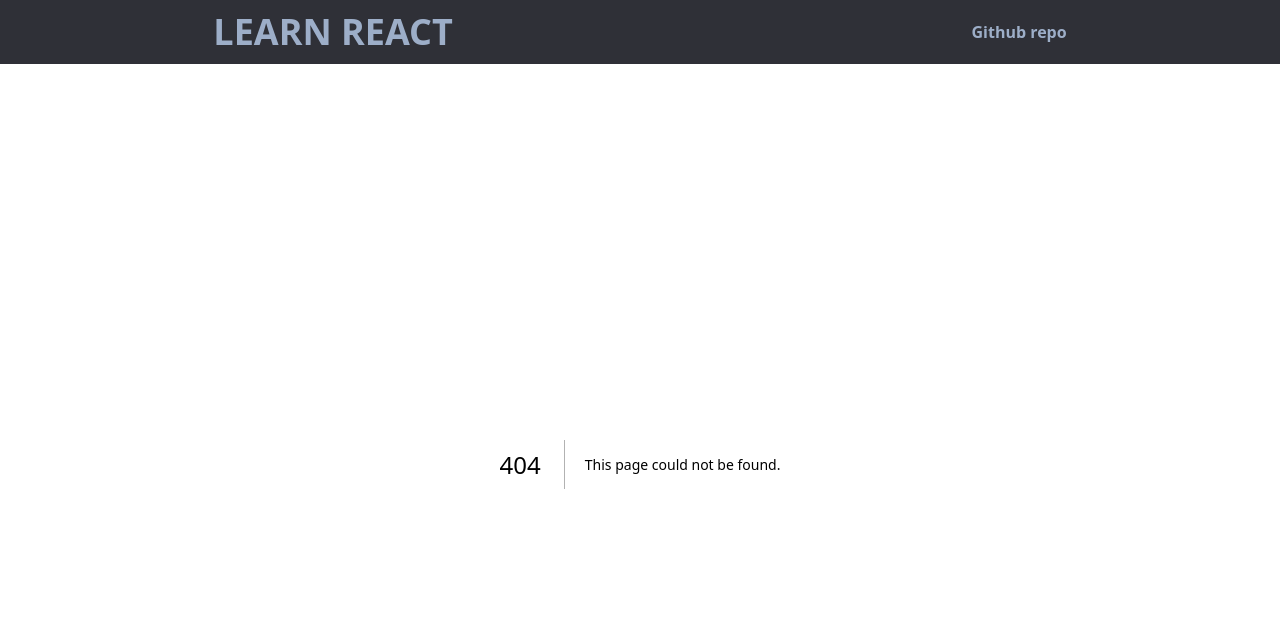
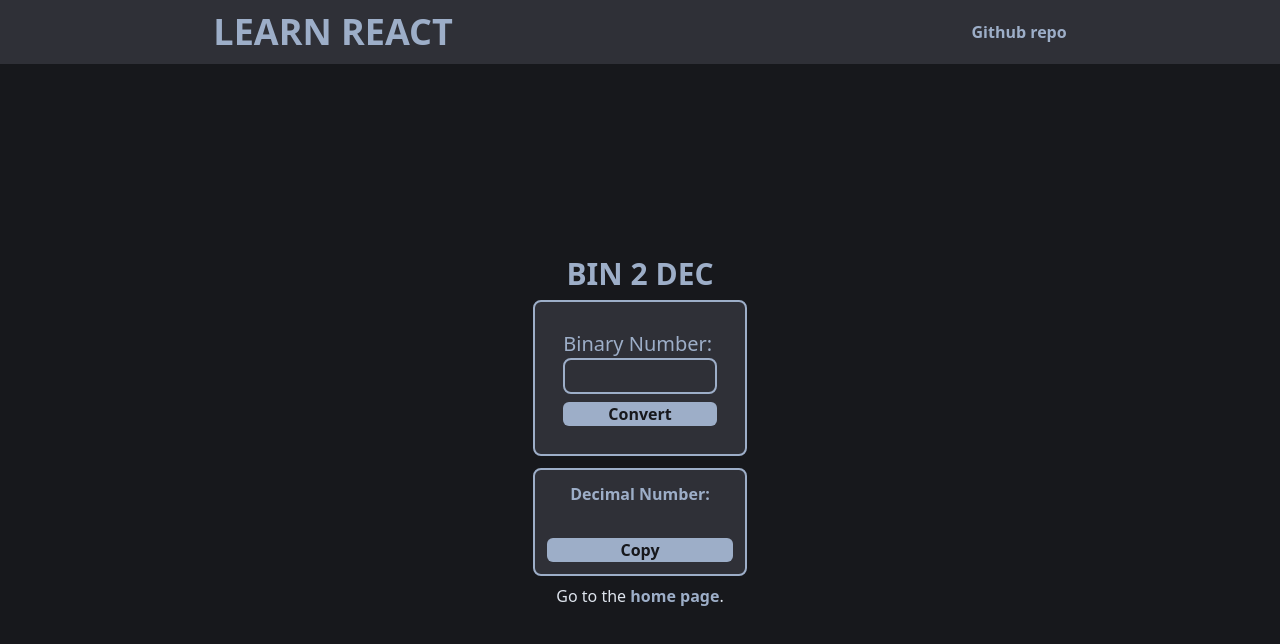
Before and after one commit to Sckab/learn-react, a Next.js app: page /bin-2-dec in a window 1280 px wide. Before the commit this address had no page. Shown: the top 644 px of the page. Built offline with nearby package versions, Linux system fonts and the light colour scheme.

Commit message:
completed bin2dec

```diff
--- /dev/null
+++ b/src/app/bin-2-dec/page.tsx
@@ -0,0 +1,29 @@
+import type { Metadata } from 'next'
+import Divider from '@/components/ui/Divider'
+import Link from '@/components/ui/InternalLink'
+import Paragraph from '@/components/ui/Paragraph'
+import Title from '@/components/ui/Title'
+import Bin2Dec from '@/components/bin-2-dec/Bin2Dec'
+
+export const metadata: Metadata = {
+  title: 'Bin 2 Dec',
+  description: 'A simple binary to decimal converter',
+}
+
+export default function PassGenPage() {
+  return (
+    <>
+      <Title>Bin 2 Dec</Title>
+
+      <Divider />
+
+      <Bin2Dec />
+
+      <Divider />
+
+      <Paragraph>
+        Go to the <Link link='/'>home page</Link>.
+      </Paragraph>
+    </>
+  )
+}
--- a/src/app/page.tsx
+++ b/src/app/page.tsx
@@ -29,6 +29,11 @@ export default function Home() {
           difficulty='easy'
           link='/pass-gen'
         />
+        <TableRow
+          projectName='bin-2-dec'
+          difficulty='easy'
+          link='/bin-2-dec'
+        />
       </Table>
     </div>
   )
--- /dev/null
+++ b/src/components/bin-2-dec/Bin2Dec.tsx
@@ -0,0 +1,98 @@
+'use client'
+
+import { converter } from '@/lib/bin-2-dec/converter'
+import { useId, useState } from 'react'
+import Divider from '@/components/ui/Divider'
+
+export default function Bin2Dec() {
+  const formId = useId()
+  const binNumberId = useId()
+
+  const [decNumber, setDecNumber] = useState<string>('')
+  const [copyLabel, setCopyLabel] = useState('Copy')
+
+  function handleSubmit(formData: FormData) {
+    const binNumber = Number(formData.get('binNumber'))
+
+    const decNumb = converter(binNumber)
+
+    if (decNumber) {
+      setDecNumber(decNumb)
+    } else {
+      setDecNumber('There is no binary number to convert')
+    }
+
+    console.group('Bin 2 Dec Converter')
+    console.log('Binary Number:  ', binNumber)
+    console.log('Decimal Number: ', decNumb)
+    console.groupEnd()
+  }
+
+  function handleCopy() {
+    if (!decNumber) {
+      setCopyLabel('There is no decimal number')
+      console.log('tried to copy an empty decimal number')
+    } else {
+      navigator.clipboard.writeText(decNumber)
+      setCopyLabel('Copied!')
+      console.log('Decimal number copied to the clipboard')
+    }
+    setTimeout(() => {
+      setCopyLabel('Copy')
+    }, 1500)
+  }
+
+  return (
+    <div className='mx-3 flex w-full flex-col items-center gap-3 lg:w-2/3 xl:mx-0 xl:w-1/6'>
+      <form
+        className='w-full rounded-lg border-2 border-powder-blue-300 bg-shadow-grey-800 p-7'
+        id={formId}
+        onSubmit={(e) => {
+          e.preventDefault()
+          const formData = new FormData(e.currentTarget)
+          handleSubmit(formData)
+        }}
+      >
+        <label
+          htmlFor={binNumberId}
+          className='text-xl text-powder-blue-300'
+        >
+          Binary Number:
+          <br />
+        </label>
+        <input
+          id={binNumberId}
+          type='string'
+          name='binNumber'
+          className='w-full rounded-lg border-2 border-powder-blue-300 p-1 text-pale-sky-50'
+        />
+
+        <Divider />
+
+        <input
+          type='submit'
+          value='Convert'
+          className='w-full rounded-md bg-powder-blue-300 font-bold text-shadow-grey-900 hover:cursor-pointer'
+        />
+      </form>
+
+      <div className='flex w-full flex-col items-center justify-center rounded-lg border-2 bg-shadow-grey-800 p-3 font-bold text-powder-blue-300'>
+        <span>Decimal Number:</span>
+        <span className='flex h-fit min-h-5 items-center justify-center font-normal break-all text-pale-sky-50'>
+          {decNumber}
+        </span>
+
+        <div className='h-3'></div>
+
+        <button
+          type='button'
+          className='w-full rounded-md bg-powder-blue-300 font-bold text-shadow-grey-900 hover:cursor-pointer'
+          onClick={handleCopy}
+          disabled={!decNumber}
+        >
+          {copyLabel}
+        </button>
+      </div>
+    </div>
+  )
+}
--- a/src/components/pass-gen/PassGen.tsx
+++ b/src/components/pass-gen/PassGen.tsx
@@ -2,7 +2,7 @@
 
 import { useId, useState } from 'react'
 import Divider from '@/components/ui/Divider'
-import { generatePassword, Password } from '@/lib/passwordGenerator'
+import { generatePassword, Password } from '@/lib/pass-gen/passwordGenerator'
 import Checkbox from './Checkbox'
 
 export default function PassGen() {
--- /dev/null
+++ b/src/lib/bin-2-dec/converter.ts
@@ -0,0 +1,19 @@
+export function converter(binNumber: number): string {
+  const isValid = () => binNumber.toString().match(/(0|1)*/)
+  const numberLenght = binNumber.toString().length
+  let output: number = 0
+
+  if (!isValid) {
+    return "The number isn't valid, it must contain only 1s and 0s"
+  }
+
+  for (let i = 0; i < numberLenght; i++) {
+    if (binNumber.toString()[i] === '0') {
+      continue
+    }
+
+    output = output + 2 ** (numberLenght - 1 - i)
+  }
+
+  return output.toString()
+}
```
Also changed, not shown: src/lib/pass-gen/passwordGenerator.ts (renamed from src/lib/passwordGenerator.ts).
